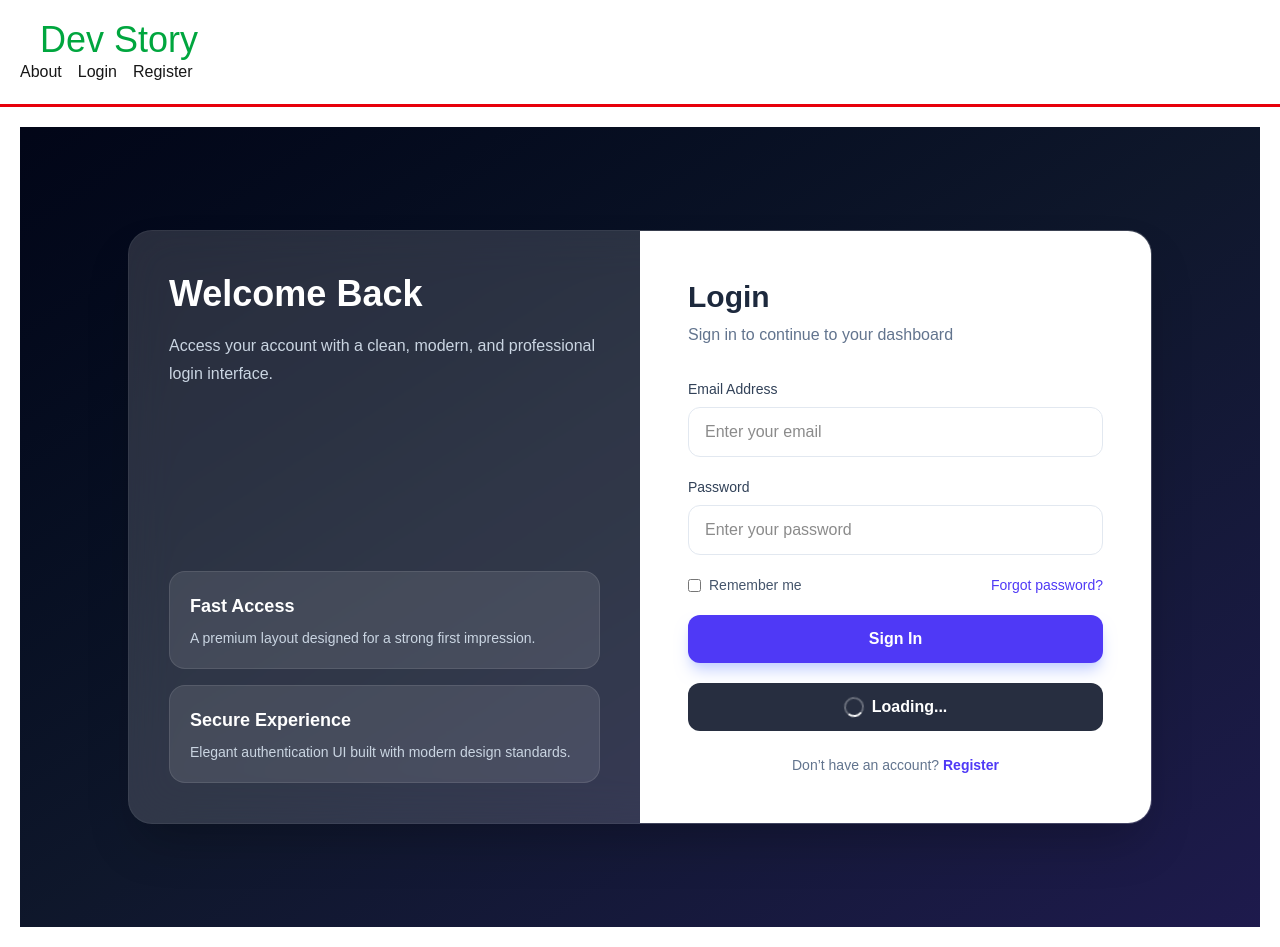
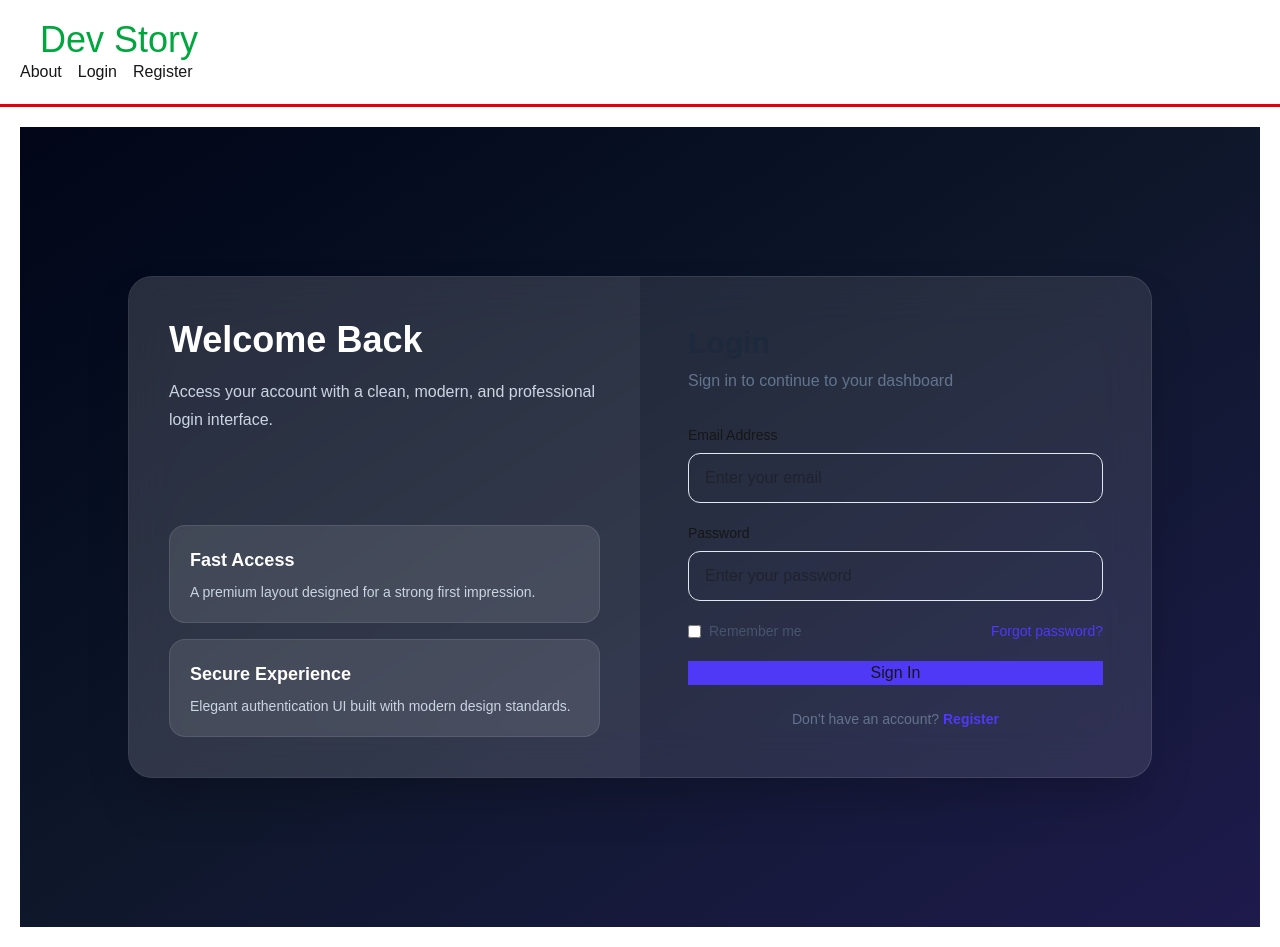
Before and after one commit to fuadhasan199/learning-nextjs, a Next.js app: page /login in a window 1280 px wide. Built offline with nearby package versions, Linux system fonts and the light colour scheme.

Commit message:
Credentials custom login learn

```diff
--- a/package.json
+++ b/package.json
@@ -10,6 +10,7 @@
   },
   "dependencies": {
     "next": "16.1.6",
+    "next-auth": "^4.24.13",
     "react": "19.2.3",
     "react-dom": "19.2.3"
   },
--- a/src/app/(auth)/login/page.jsx
+++ b/src/app/(auth)/login/page.jsx
@@ -1,6 +1,56 @@
-import React from 'react';
+"use client"
+import { signIn } from 'next-auth/react';
+import Link from 'next/link';
+import { useRouter } from 'next/navigation';
+
+import React, { useState } from 'react';
 
 const login = () => {
+
+
+ const [email,setEmail]=useState("")
+ const [password,setPassword]=useState("")
+ const [error,setError]=useState("")
+ const [loading,setLoading]=useState(false)
+ const router=useRouter()
+
+ const handleLogin=async(e)=>{
+   e.preventDefault()
+   setLoading(true)
+   setError("")
+
+   try{
+   const res=await signIn("credentials",{
+       email:email,
+       password:password,
+       redirect:false,
+   })
+   if(res.error){
+     setError("Invalid email or password")
+     setLoading(false)
+   }
+   else{
+    setLoading(false)
+     router.push("/")
+   }
+ }
+ catch (err) {
+            setError("Something went wrong!");
+            setLoading(false);
+        }
+ }
+
+
+
+
+
+
+
+
+
+
+
+
     return (
       <div className="min-h-screen bg-gradient-to-br from-slate-950 via-slate-900 to-indigo-950 flex items-center justify-center px-4 py-10">
       <div className="w-full max-w-5xl grid md:grid-cols-2 rounded-3xl overflow-hidden border border-white/10 shadow-2xl bg-white/10 backdrop-blur-xl">
@@ -33,7 +83,7 @@ const login = () => {
         </div>
 
         {/* Right Side */}
-        <div className="bg-white p-6 sm:p-8 md:p-10 lg:p-12">
+        <div className=" p-6 sm:p-8 md:p-10 lg:p-12">
           <div className="max-w-md mx-auto">
             <div className="mb-8 text-center md:text-left">
               <h2 className="text-3xl font-bold text-slate-800">Login</h2>
@@ -42,26 +92,26 @@ const login = () => {
               </p>
             </div>
 
-            <form className="space-y-5">
+            <form onSubmit={handleLogin} className="space-y-5">
               <div>
-                <label className="block text-sm font-medium text-slate-700 mb-2">
+                <label className="block text-sm font-medium  mb-2">
                   Email Address
                 </label>
                 <input
-                  type="email"
+                  type="email" required onChange={(e)=>setEmail(e.target.value)}
                   placeholder="Enter your email"
                   className="w-full px-4 py-3 rounded-xl border border-slate-200 outline-none focus:ring-2 focus:ring-indigo-500 focus:border-transparent transition"
                 />
               </div>
 
               <div>
-                <label className="block text-sm font-medium text-slate-700 mb-2">
+                <label className="block text-sm font-medium  mb-2">
                   Password
                 </label>
                 <input
-                  type="password"
+                  type="password" onChange={(e)=>setPassword(e.target.value)}
                   placeholder="Enter your password"
-                  className="w-full px-4 py-3 rounded-xl border border-slate-200 outline-none focus:ring-2 focus:ring-indigo-500 focus:border-transparent transition"
+                  className="w-full px-4 py-3  rounded-xl border border-slate-200 outline-none focus:ring-2 focus:ring-indigo-500 focus:border-transparent transition"
                 />
               </div>
 
@@ -70,27 +120,24 @@ const login = () => {
                   <input type="checkbox" className="rounded border-slate-300" />
                   Remember me
                 </label>
-                <a href="/" className="text-indigo-600 font-medium hover:underline">
+                <Link href="/" className="text-indigo-600 font-medium hover:underline">
                   Forgot password?
-                </a>
+                </Link>
               </div>
 
               <button
-                type="button"
-                className="w-full bg-indigo-600 hover:bg-indigo-700 text-white font-semibold py-3 rounded-xl transition duration-300 shadow-lg shadow-indigo-200"
-              >
-                Sign In
-              </button>
+                     type="submit"
+                         className="w-full bg-indigo-600 ..."
+                          disabled={loading}>
 
-              {/* Loading Button Design Only */}
-              <button
-                type="button"
-                className="w-full bg-slate-900 text-white font-semibold py-3 rounded-xl flex items-center justify-center gap-2 opacity-90"
-              >
-                <span className="w-5 h-5 border-2 border-white/30 border-t-white rounded-full animate-spin"></span>
-                Loading...
-              </button>
+                   {loading ? "Signing In..." : "Sign In"}
+</button>
             </form>
+            {error && (
+  <p className="text-red-500 text-sm mt-2">
+    {error}
+  </p>
+)}
 
             <p className="text-sm text-center text-slate-500 mt-6">
               Don’t have an account?{" "}
--- /dev/null
+++ b/src/app/api/auth/[...nextauth]/route.js
@@ -0,0 +1,47 @@
+import NextAuth from "next-auth"
+import Credentials from "next-auth/providers/credentials"
+
+
+
+const userList=[
+     {   id:1,
+        email:"fuad@gmail.com",
+        password:"123456"
+     }
+]
+
+export const authOptions = {
+  providers: [
+  Credentials({
+    name: "Credentials",
+
+    credentials: {
+      email: { label: "Email", type: "text" },
+      password: { label: "Password", type: "password" }
+    },
+
+    async authorize(credentials) {
+      if (!credentials?.email || !credentials?.password) return null
+
+      const user = userList.find(
+        (u) => u.email === credentials.email
+      )
+
+      if (!user) return null
+      if (user.password !== credentials.password) return null
+
+      return {
+        id: user.id,
+        email: user.email
+      }
+    }
+  })
+],
+
+  session: {
+    strategy: "jwt"
+  }
+}
+const handler =NextAuth(authOptions)
+
+export {handler as GET,handler as POST}
--- a/src/app/api/route.js
+++ b/src/app/api/route.js
@@ -1,4 +1,4 @@
-export async function GET(request, Request) {
+export async function GET(request){
     return Response.json({
          status:200,
          message:"Api Created Successfully"
```
Also changed, not shown: 1 other file (tests, documents, lock files or other folders).
